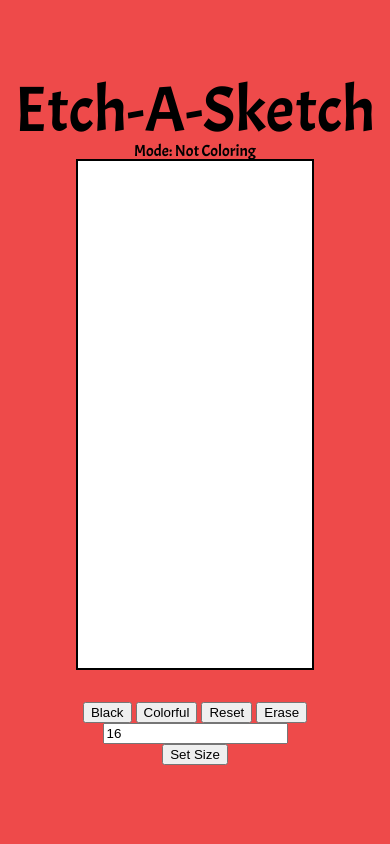
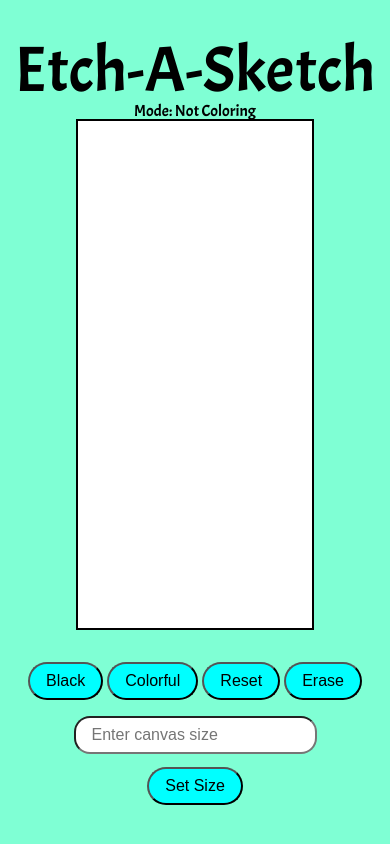
Before and after one commit to Acesif/Etch-a-sketch, a plain HTML site: page index.html in a window 390 px wide. Drawn offline with Linux system fonts and the light colour scheme.

Commit message:
added media query

```diff
--- a/index.html
+++ b/index.html
@@ -22,7 +22,7 @@
             <button onclick="reset()">Reset</button>
             <button onclick="erasure()">Erase</button>
         </div>
-        <input type="text" placeholder="Enter canvas size" value="16" onchange="newCanvasSize(this.value)">
+        <input type="text" placeholder="Enter canvas size" onchange="newCanvasSize(this.value)">
         <button>Set Size</button>
     </div>
     <script src="index.js"></script>
--- a/style.scss
+++ b/style.scss
@@ -8,6 +8,7 @@
     .title{
         font-size: 4rem;
         font-family: 'Acme', sans-serif;
+        text-align: center;
     }
     h4{
         font-family: 'Acme', sans-serif;
@@ -19,4 +20,36 @@
         border: 2px solid black;
         margin-bottom: 2rem;
     }
+    button{
+        font-size: 1.3rem;
+        background-color: aqua;
+        padding: 1rem 2rem;
+        border-radius: 1.5rem;
+        cursor: pointer;
+    }
+    .buttons{
+        margin-bottom: 1rem;
+    }
+    input{
+        font-size: 1.3rem;
+        padding: 1rem 2rem;
+        border-radius: 1.5rem;
+        margin-bottom: 1rem;
+    }
 }
+
+@media screen and(max-width: 545px){
+    .content{
+        background-color: aquamarine;
+        button{
+            font-size: 1rem;
+            padding: 0.5rem 1rem;
+        }
+        input{
+            font-size: 1rem;
+            padding: 0.5rem 1rem;
+            border-radius: 1rem;
+            margin-bottom: 0.8rem;
+        }
+    }
+}
```
Also changed, not shown: style.css, 1 other file.
